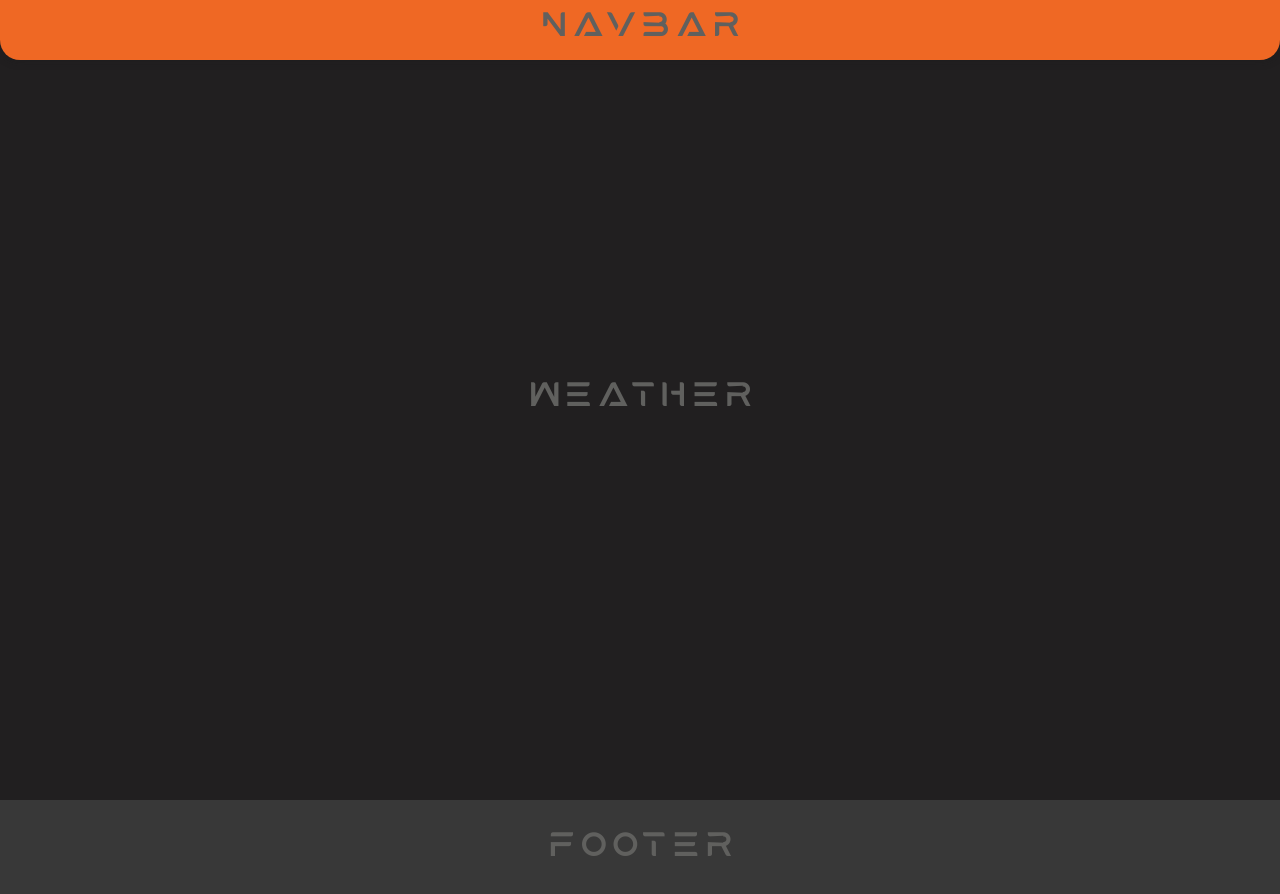
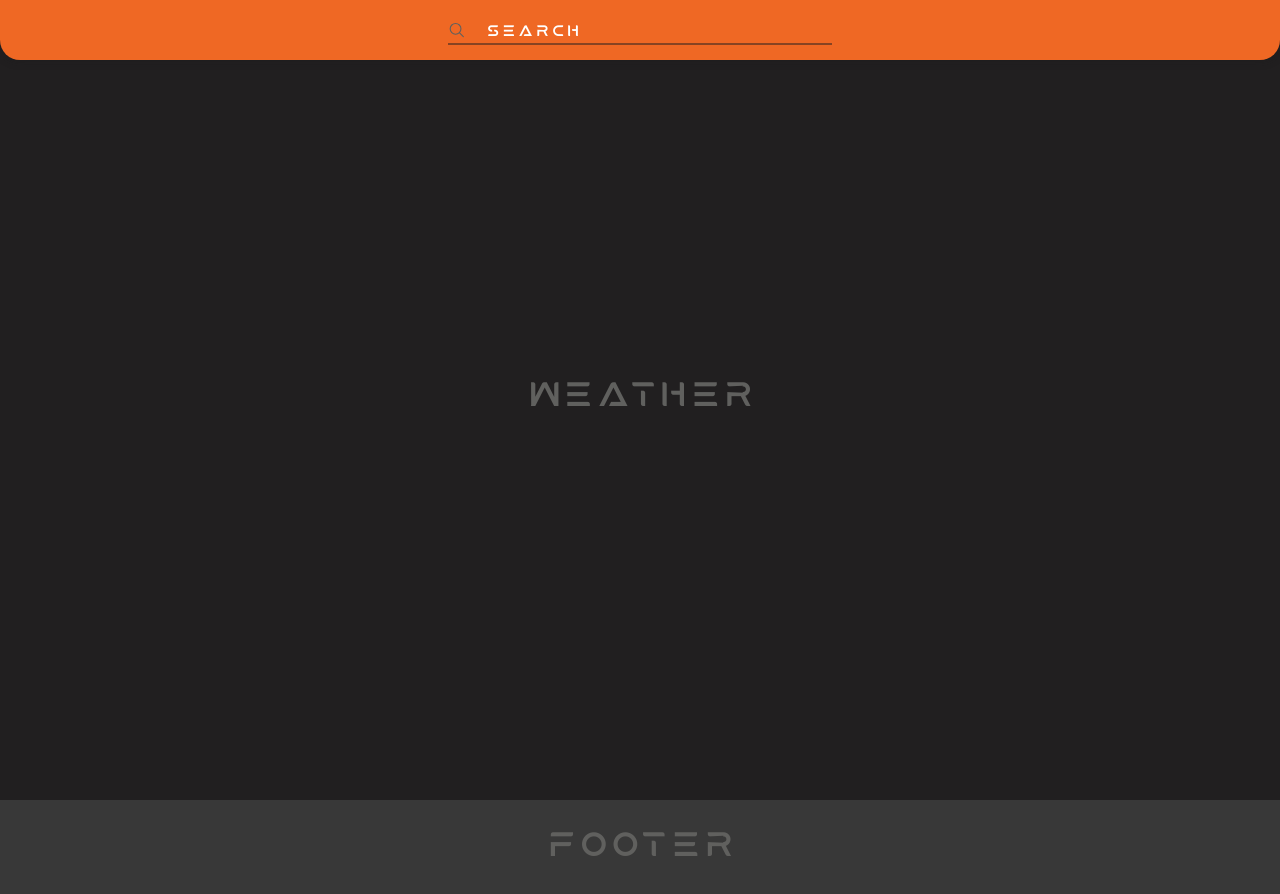
Before and after one commit to Austin-William/weather-app, a React (Create React App) app: page / in a window 1280 px wide. Shown: the top 894 px of the page. Built offline with nearby package versions, Linux system fonts and the light colour scheme.

Commit message:
[ADD] search bar

```diff
--- a/package.json
+++ b/package.json
@@ -13,6 +13,7 @@
         "@types/react-dom": "^18.2.7",
         "react": "^18.2.0",
         "react-dom": "^18.2.0",
+        "react-icons": "^4.10.1",
         "react-scripts": "5.0.1",
         "sass": "^1.66.1",
         "typescript": "^4.9.5"
--- a/src/components/Navbar.tsx
+++ b/src/components/Navbar.tsx
@@ -1,12 +1,22 @@
 import React from "react";
+import { IoSearchOutline } from "react-icons/io5";
 
 import "../styles/components/Navbar.scss";
 
-function Navbar() {
+function Navbar(props: any) {
+    function handleSearch(event: any) {
+        if (event.key === "Enter") {
+            props.onSearch(event.target.value);
+        }
+    }
+
     return (
         <div className="Navbar">
             <div className="container">
-                <h1>Navbar</h1>
+                <div className="wrapper">
+                    <IoSearchOutline className="search__logo" />
+                    <input className="search__input" type="text" placeholder="Search" onKeyDown={handleSearch} />
+                </div>
             </div>
         </div>
     );
--- a/src/styles/components/Navbar.scss
+++ b/src/styles/components/Navbar.scss
@@ -11,8 +11,59 @@
     box-shadow: 0 0 10px $shadow-color;
 
     .container {
+        height: 100%;
+        width: 100%;
         display: flex;
         align-items: center;
         justify-content: center;
+
+        .wrapper {
+            position: relative;
+            width: clamp(200px, 30vw, 400px);
+            display: flex;
+            flex-direction: row;
+            align-items: center;
+            justify-content: flex-start;
+
+            .search__logo {
+                height: 20px;
+                width: 20px;
+                margin-right: 10px;
+            }
+
+            .search__input {
+                height: 30px;
+                width: 100%;
+                border: none;
+                padding: 0 10px;
+                font-size: 1.1rem;
+                background-color: $search-input-color;
+                color: $search-input-text-color;
+                letter-spacing: 1px;
+                transition: background-color 0.3s ease-in-out;
+
+                &::placeholder {
+                    color: $search-input-text-color;
+                    letter-spacing: 1px;
+                    font-weight: 600;
+                    font-size: 0.9rem;
+                    font-family: 'Mars', sans-serif;
+                }
+
+                &:focus {
+                    outline: none;
+                }
+            }
+
+            &::after {
+                content: '';
+                position: absolute;
+                bottom: 0;
+                left: 0;
+                height: 2px;
+                width: 100%;
+                background-color: rgba($color-1, 0.5);
+            }
+        }
     }
 }
--- a/src/styles/index.scss
+++ b/src/styles/index.scss
@@ -1,3 +1,5 @@
+@use "./variables.scss" as *;
+
 @font-face {
     font-family: 'Mars';
     src: local('Mars'), url('../assets/fonts/Mars/Mars.ttf') format('truetype');
@@ -14,3 +16,19 @@ code {
     font-family: source-code-pro, Menlo, Monaco, Consolas, 'Courier New',
         monospace;
 }
+
+* {
+    &::-webkit-scrollbar {
+        width: 10px;
+    }
+
+    &::-webkit-scrollbar-track {
+        background: $color-1
+    }
+
+    &::-webkit-scrollbar-thumb {
+        background: linear-gradient(45deg, $color-1, $color-4);
+        border-radius: 20px;
+        border: 1px solid $color-1;
+    }
+}
--- a/src/styles/variables.scss
+++ b/src/styles/variables.scss
@@ -7,12 +7,10 @@ $color-6: #191919;
 
 $font-color: $color-3;
 
-$background-color: $color-1;
-$background-color-2: $color-2;
-$background-color-3: $color-5;
-$background-color-4: $color-4;
-$background-color-5: $color-3;
 $background-color-navbar: $color-5;
+$search-input-color: transparent;
+$search-input-text-color: #ffffff;
+
 $background-color-footer: $color-2;
 
 $shadow-color: rgba($color-6, 0.4);
```
